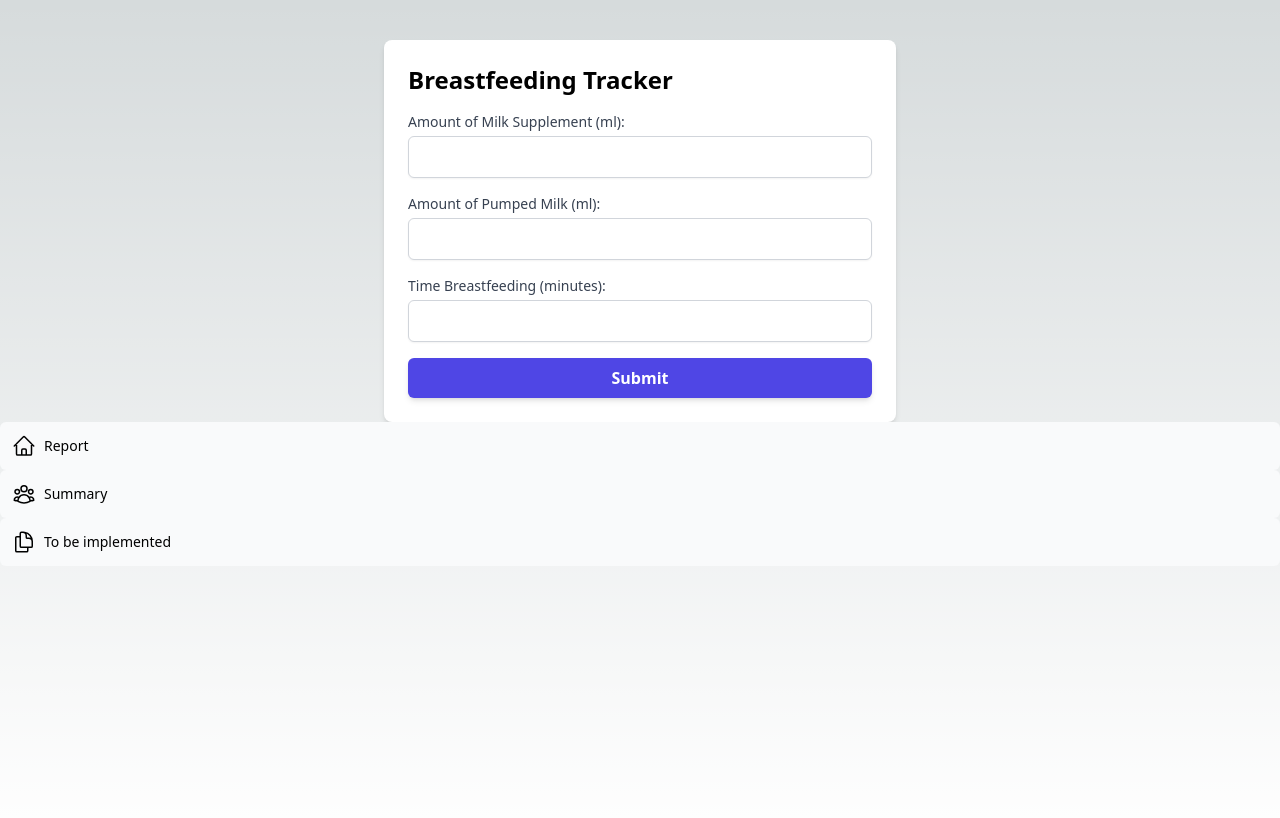
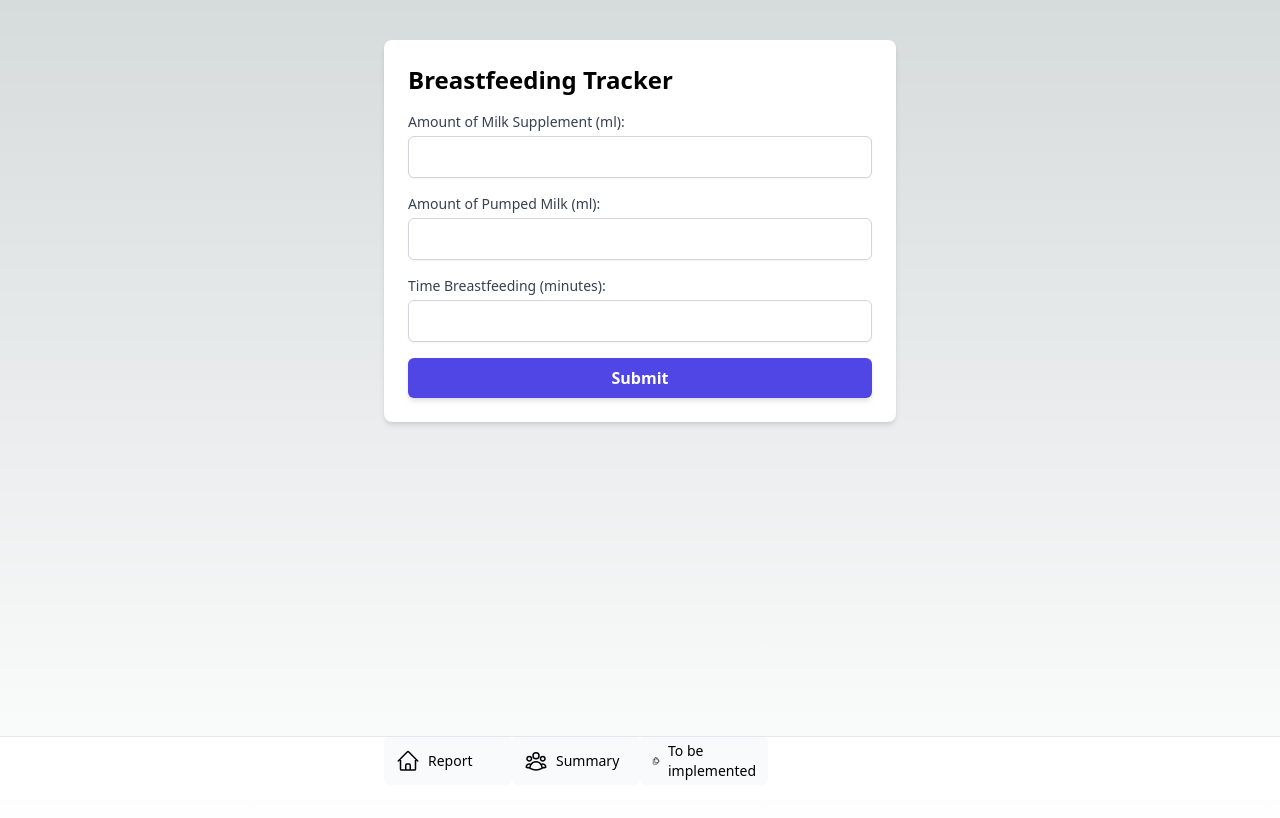
Before and after one commit to FredColl/mjolk, a Next.js app: page /private/report in a window 1280 px wide. Shown: the top 818 px of the page. Built offline with nearby package versions, Linux system fonts and the light colour scheme.

Commit message:
fix: nav in bottom

```diff
--- a/src/app/private/layout.tsx
+++ b/src/app/private/layout.tsx
@@ -8,8 +8,7 @@ export default function DashboardLayout({
   return (
     <body className="h-screen">
       {/* Include shared UI here e.g. a header or sidebar */}
-
-      {children}
+      <div className="h-screen">{children}</div>
       <nav>
         <NavLinks />
       </nav>
--- a/src/app/private/navigation.tsx
+++ b/src/app/private/navigation.tsx
@@ -27,6 +27,8 @@ export default function NavLinks() {
   ];
   return (
     <>
+      <div className="fixed bottom-0 left-0 z-50 w-full h-16 bg-white border-t border-gray-200 dark:bg-gray-700 dark:border-gray-600">
+        <div className="grid h-full max-w-lg grid-cols-4 mx-auto font-medium">
           {links.map((link) => {
             const LinkIcon = link.icon;
             return (
@@ -40,6 +42,8 @@ export default function NavLinks() {
               </Link>
             );
           })}
+        </div>
+      </div>
     </>
   );
 }
```
Lines whose indentation alone changed are shown as unchanged.
